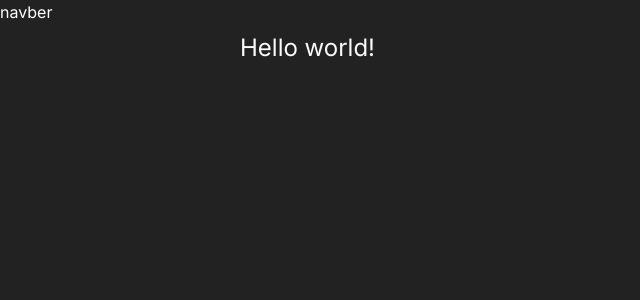
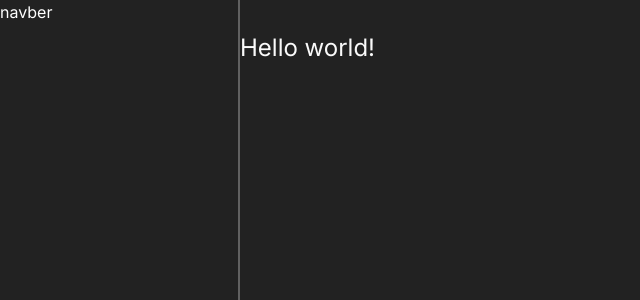
Before and after one commit to Rohit-MK2k/Portfolio, a Next.js app in the folder client/: page / in a window 1280 px wide. Shown: the top 300 px of the page, without its empty margins (0-640 px from the left). Built offline with nearby package versions, Linux system fonts and the light colour scheme.

Commit message:
navber and layout changes

```diff
--- a/client/src/app/components/navber.tsx
+++ b/client/src/app/components/navber.tsx
@@ -2,7 +2,7 @@ const navber = () => {
   const navStyle = "h-screen bg-[#222222] text-white max-w-[20%] min-w-60"
   return (
     <>
-      <div className="h-screen bg-[#222222] text-white max-w-[20%] min-w-60">
+      <div className="h-screen text-white max-w-[20%] min-w-60 border-r-2 border-[#616161]">
         navber
       </div>
     </>
--- a/client/src/app/layout.tsx
+++ b/client/src/app/layout.tsx
@@ -26,7 +26,6 @@ export default function RootLayout({
           enableSystem
           disableTransitionOnChange
         >
-
           <div className="flex flex-row">
             <Navber/>
             <div className="">
```
